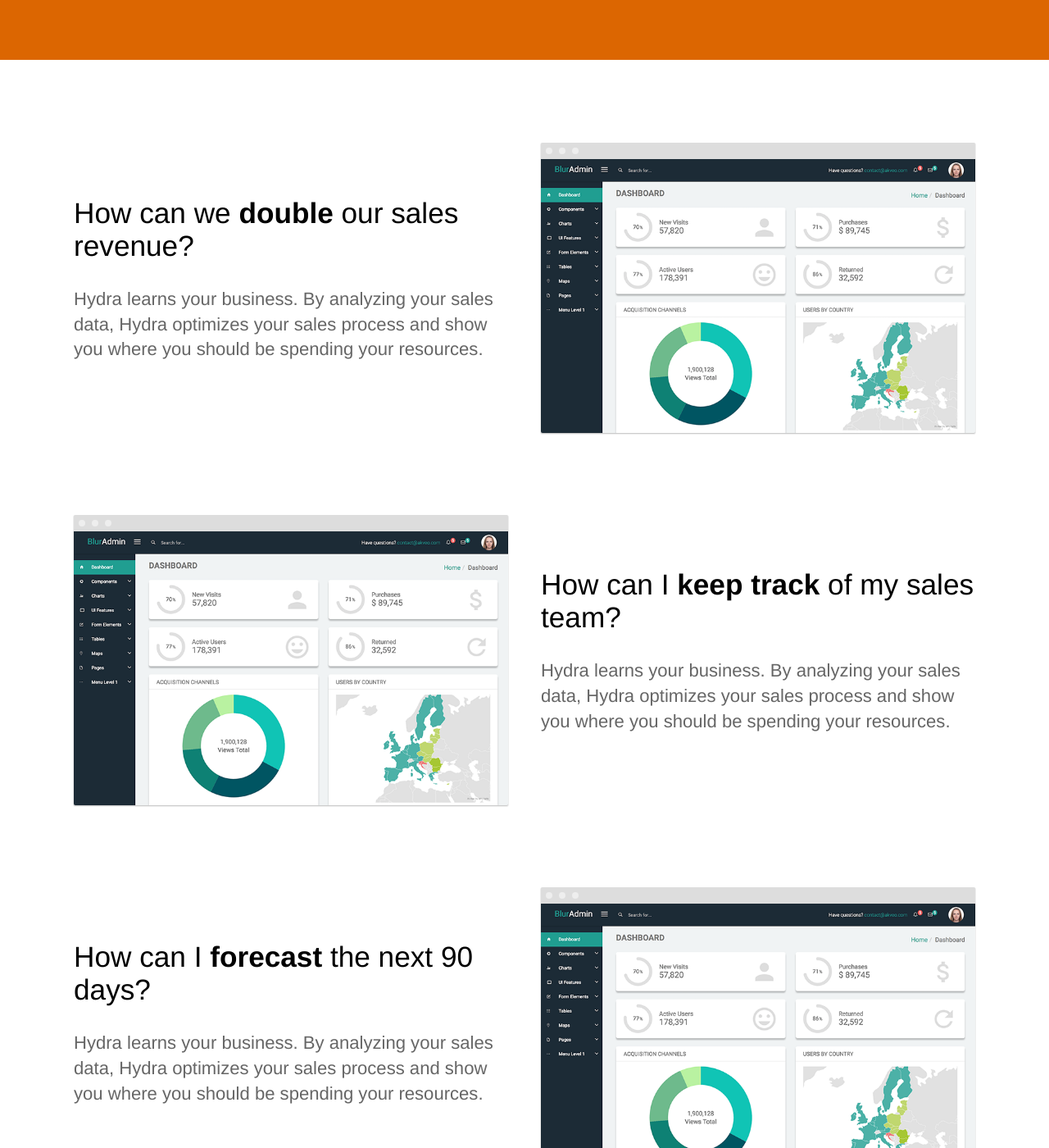
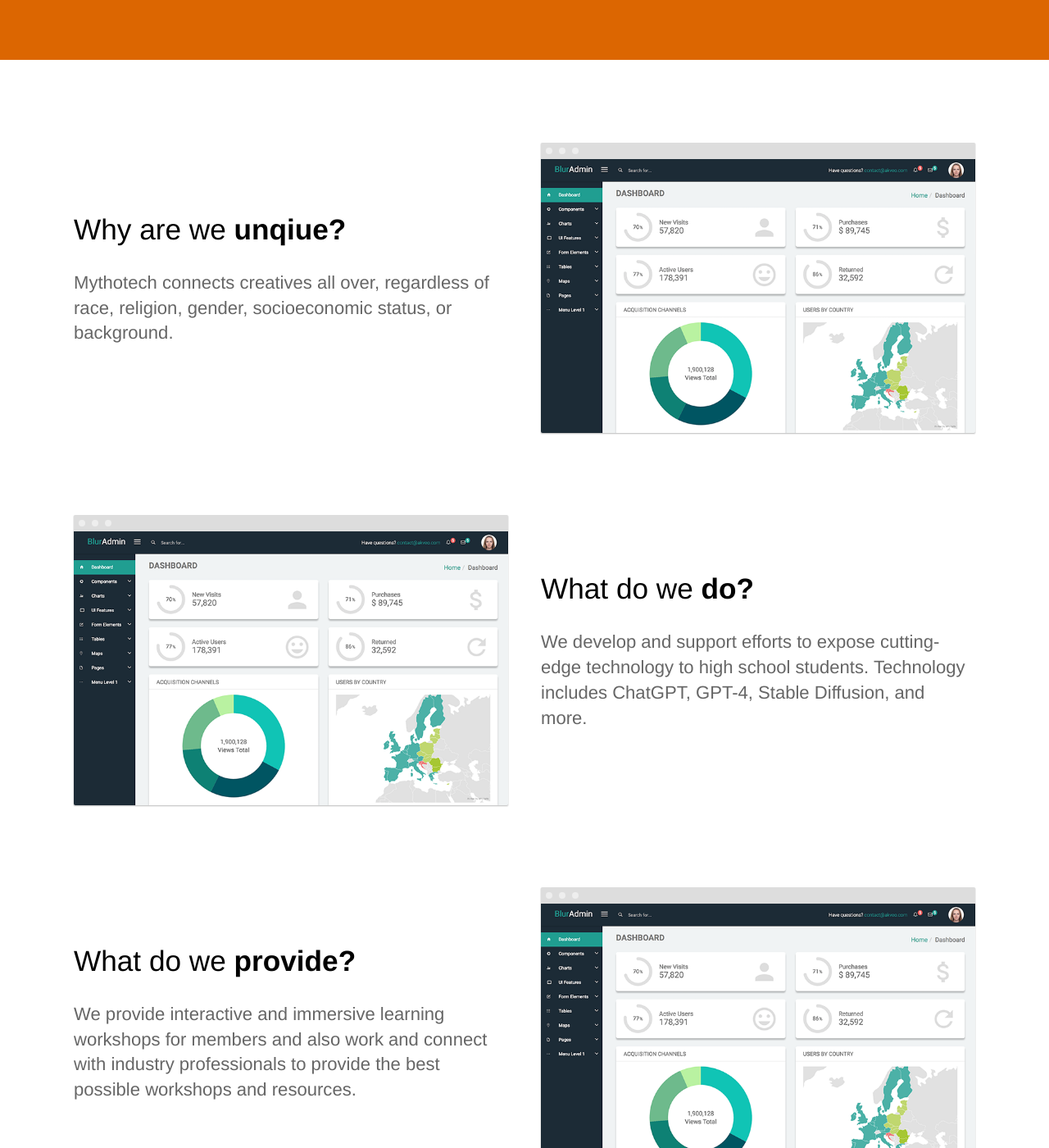
Before and after one commit to Mythotech/mythotech.github.io, a Jekyll site: the page built from index.html, in a window 1280 px wide and 1400 px high, scrolled down 894 px. Shown: the whole window at 82% size. Built offline with Jekyll 4.4.1, drawn with Linux system fonts in a browser that asks for light colours.

Commit message:
mainpage

```diff
--- a/index.html
+++ b/index.html
@@ -17,8 +17,8 @@ description: Track and optimize your sales team in real time
 	<section>
 		<div class="container flex">
 			<div class="text editable">
-				<h2>How can we <strong>double</strong> our sales revenue?</h2>
-				<p>Hydra learns your business. By analyzing your sales data, Hydra optimizes your sales process and show you where you should be spending your resources. </p>
+				<h2>Why are we <strong>unqiue?</strong></h2>
+				<p>Mythotech connects creatives all over, regardless of race, religion, gender, socioeconomic status, or background.</p>
 			</div>
 			<div class="image">
 				<img src="{{ site.baseurl }}/images/dashboard.png" alt="Screenshot" class="screenshot editable" />
@@ -29,8 +29,8 @@ description: Track and optimize your sales team in real time
 	<section>
 		<div class="container flex">
 			<div class="text editable">
-				<h2>How can I <strong>keep track</strong> of my sales team?</h2>
-				<p>Hydra learns your business. By analyzing your sales data, Hydra optimizes your sales process and show you where you should be spending your resources.</p>
+				<h2>What do we <strong>do?</strong></h2>
+				<p>We develop and support efforts to expose cutting-edge technology to high school students. Technology includes ChatGPT, GPT-4, Stable Diffusion, and more.</p>
 			</div>
 			<div class="image">
 				<img src="{{ site.baseurl }}/images/dashboard.png" alt="Screenshot" class="screenshot editable" />
@@ -41,8 +41,8 @@ description: Track and optimize your sales team in real time
 	<section>
 		<div class="container flex">
 			<div class="text editable">
-				<h2>How can I <strong>forecast</strong> the next 90 days?</h2>
-				<p>Hydra learns your business. By analyzing your sales data, Hydra optimizes your sales process and show you where you should be spending your resources.</p>
+				<h2>What do we <strong>provide?</strong></h2>
+				<p>We provide interactive and immersive learning workshops for members and also work and connect with industry professionals to provide the best possible workshops and resources.</p>
 			</div>
 			<div class="image">
 				<img src="{{ site.baseurl }}/images/dashboard.png" alt="Screenshot" class="screenshot editable" />
```
